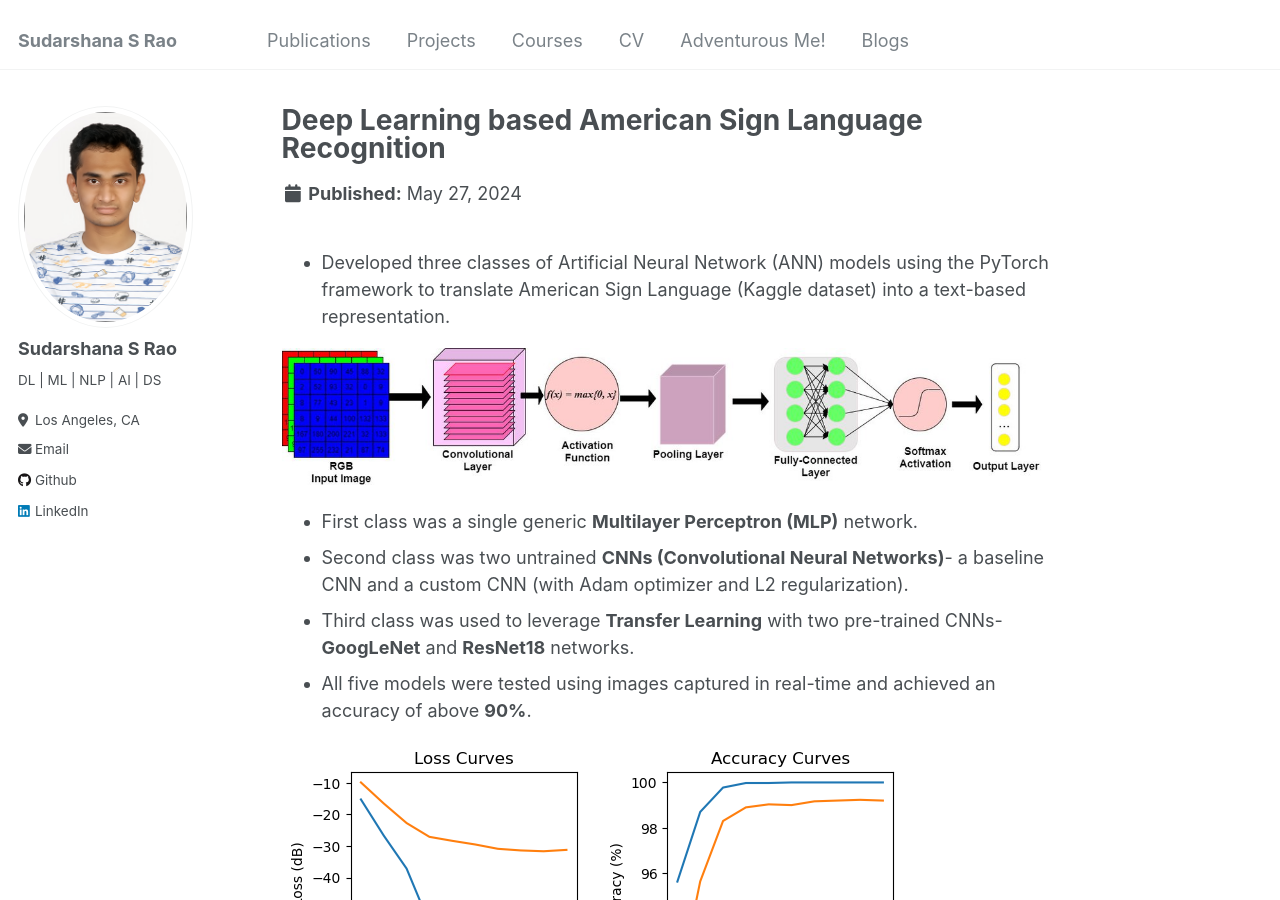
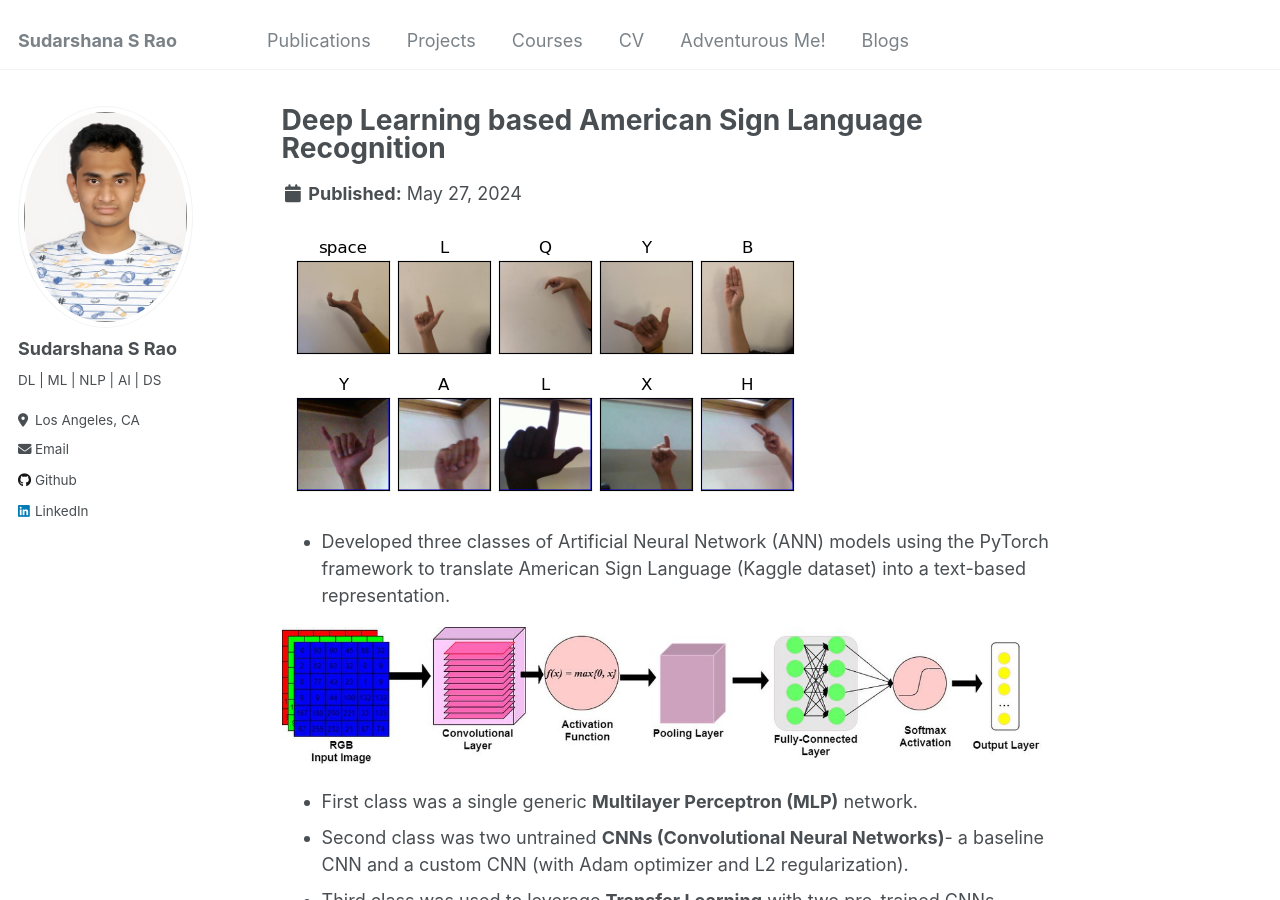
Before and after one commit to SudarshanaSRao/SudarshanaSRao.github.io, a Jekyll site: the page built from _portfolio/portfolio-2.md, in a window 1280 px wide and 900 px high. Built offline with Jekyll 4.4.1, drawn with Linux system fonts in a browser that asks for light colours.

Commit message:
Update portfolio-2.md

```diff
--- a/_portfolio/portfolio-2.md
+++ b/_portfolio/portfolio-2.md
@@ -1,10 +1,11 @@
 ---
 title: "Deep Learning based American Sign Language Recognition"
 excerpt: "<img height='300'  width='300' src='/images/preprocess.png'>"
-excerpt: "<img height='300'  width='300' src='/images/test-dataset1.png'>"
-excerpt: "<img height='300'  width='300' src='/images/dataset.png'>"
 collection: portfolio
 ---
+
+![pre](/images/test-dataset1.png)
+![dat](/images/dataset.png)
 
 * Developed three classes of Artificial Neural Network (ANN) models using the PyTorch framework to translate American Sign Language (Kaggle dataset) into a text-based representation.
 
```
